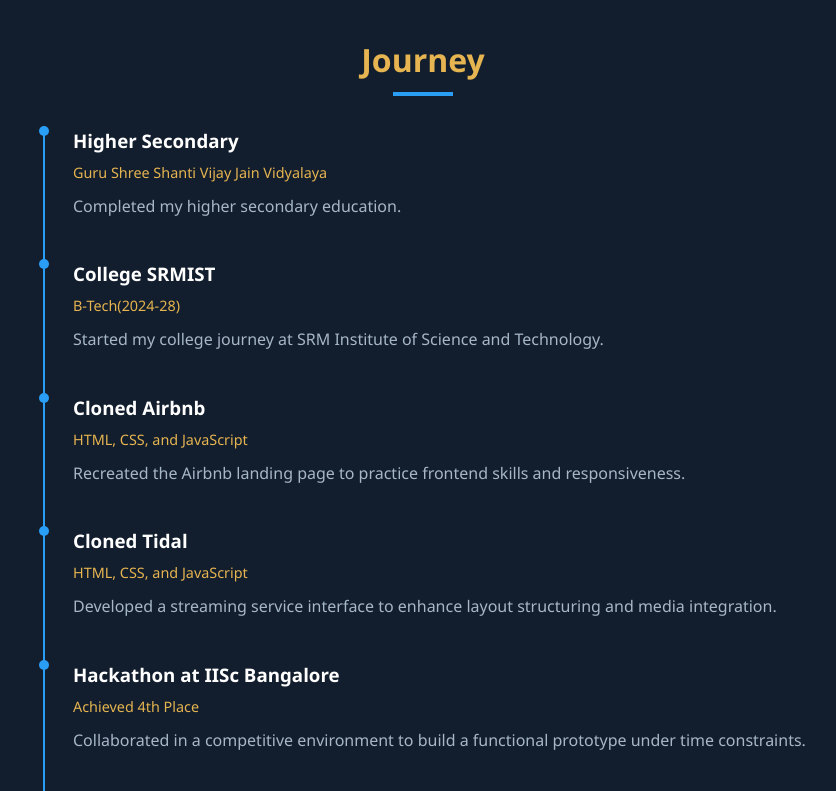
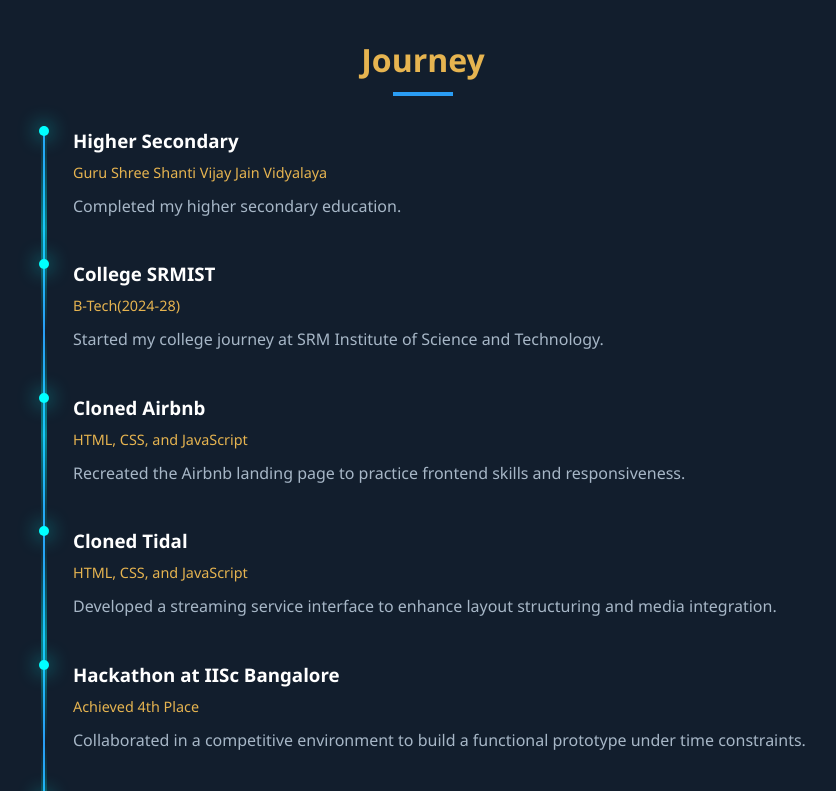
Before and after one commit to Jaksh-jain/Jaksh-ain, a plain HTML site: page index.html in a window 1280 px wide. Shown: the part 1420-2211 px from the top of the page, without its empty margins (217-1053 px from the left). Drawn offline with nearby package versions, Linux system fonts and the light colour scheme.

Commit message:
Update portfolio.css

```diff
--- a/portfolio.css
+++ b/portfolio.css
@@ -839,3 +839,73 @@ footer {
     z-index: 100;
   }
 }
+
+/* Glowing effect for Journey timeline */
+.timeline-dot {
+  background-color: #999;
+  box-shadow: 0 0 0px rgba(0, 255, 255, 0);
+  transition: box-shadow 0.4s ease, background-color 0.4s;
+}
+
+.timeline-dot.active {
+  background-color: #00ffff;
+  box-shadow: 0 0 15px #00ffff, 0 0 30px #00ffff;
+  animation: glow 1.5s infinite ease-in-out;
+}
+
+@keyframes glow {
+  0% {
+    box-shadow: 0 0 5px #00ffff;
+  }
+  50% {
+    box-shadow: 0 0 20px #00ffff;
+  }
+  100% {
+    box-shadow: 0 0 5px #00ffff;
+  }
+}
+
+/* Glowing neon buttons */
+.btn-primary:hover {
+  box-shadow: 0 0 10px var(--light-blue), 0 0 20px var(--light-blue);
+  background-color: var(--light-blue);
+  color: white;
+  transform: scale(1.05);
+}
+
+/* Lightning bolt zap effect on Journey line */
+.journey-zap {
+  position: absolute;
+  top: 0;
+  left: 18px;
+  width: 6px;
+  height: 100%;
+  background: linear-gradient(
+    to bottom,
+    transparent 0%,
+    #00ffff 10%,
+    transparent 20%,
+    #00ffff 30%,
+    transparent 40%,
+    #00ffff 50%,
+    transparent 60%,
+    #00ffff 70%,
+    transparent 80%,
+    #00ffff 90%,
+    transparent 100%
+  );
+  opacity: 0.2;
+  animation: flickerZap 2s linear infinite;
+  pointer-events: none;
+  z-index: 1;
+}
+
+@keyframes flickerZap {
+  0%,
+  100% {
+    opacity: 0.2;
+  }
+  50% {
+    opacity: 0.5;
+  }
+}
```
